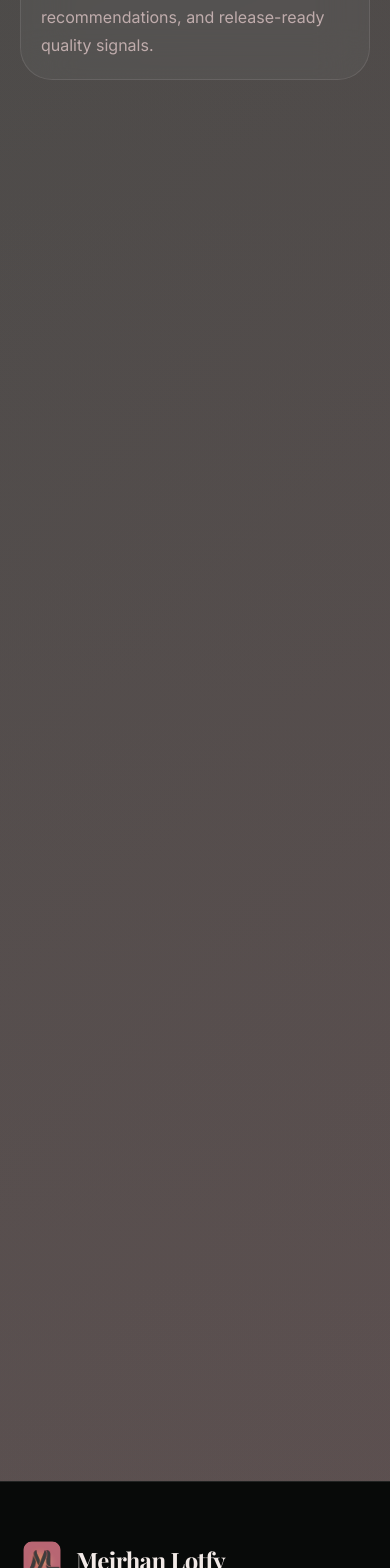
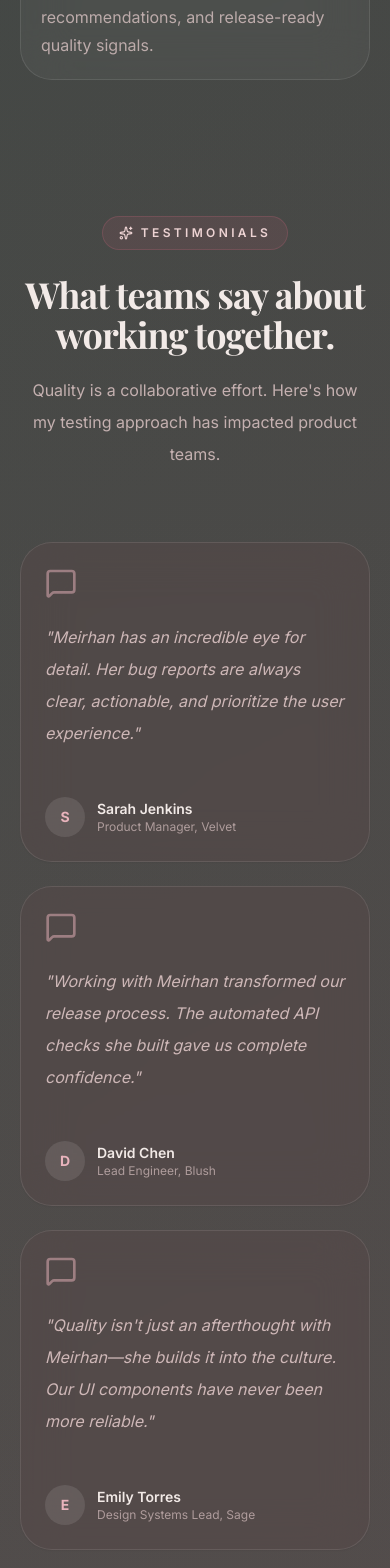
Before and after one commit to Moamen-R/meirhan-portfolio, a React (Vite) app: page / in a window 390 px wide. Shown: the part 8280-9848 px from the top of the page. Built offline with nearby package versions, Linux system fonts and the light colour scheme.

Commit message:
feat(ui): add testimonials section
Add a new testimonials section to the main landing page to showcase client feedback. This includes updating the navigation menu to include the Testimonials link and adding the corresponding section with testimonial cards.

```diff
--- a/src/App.tsx
+++ b/src/App.tsx
@@ -30,6 +30,7 @@ import {
   Wand2,
   Workflow,
   X,
+  MessageSquare,
 } from "lucide-react";
 
 import { Badge } from "@/components/ui/badge";
@@ -47,7 +48,7 @@ gsap.registerPlugin(ScrollTrigger);
 
 type IconType = ElementType;
 
-const navItems = ["About", "Skills", "Projects", "Process", "Contact"];
+const navItems = ["About", "Skills", "Projects", "Process", "Testimonials", "Contact"];
 
 const qualityStats = [
   { value: "98%", label: "Regression confidence" },
@@ -134,6 +135,27 @@ const processSteps = [
     title: "Report",
     text: "Share crisp evidence, practical recommendations, and release-ready quality signals.",
   },
+];
+
+const testimonials = [
+  {
+    quote: "Meirhan has an incredible eye for detail. Her bug reports are always clear, actionable, and prioritize the user experience.",
+    author: "Sarah Jenkins",
+    role: "Product Manager",
+    company: "Velvet",
+  },
+  {
+    quote: "Working with Meirhan transformed our release process. The automated API checks she built gave us complete confidence.",
+    author: "David Chen",
+    role: "Lead Engineer",
+    company: "Blush",
+  },
+  {
+    quote: "Quality isn't just an afterthought with Meirhan—she builds it into the culture. Our UI components have never been more reliable.",
+    author: "Emily Torres",
+    role: "Design Systems Lead",
+    company: "Sage",
+  }
 ];
 
 const toolStack = [
@@ -878,6 +900,47 @@ export default function App() {
           </div>
         </section>
 
+        <section id="testimonials" className="section-shell">
+          <SectionHeading
+            eyebrow="Testimonials"
+            title="What teams say about working together."
+            description="Quality is a collaborative effort. Here's how my testing approach has impacted product teams."
+          />
+
+          <div className="stagger-group grid gap-6 lg:grid-cols-3">
+            {testimonials.map((testimonial, i) => (
+              <Card
+                key={i}
+                className="stagger-item flex flex-col rounded-[2rem] bg-palette-cocoa/50 transition duration-300 hover:-translate-y-2 hover:shadow-glow"
+              >
+                <CardHeader>
+                  <div className="mb-4 text-blush-200">
+                    <MessageSquare className="h-8 w-8 opacity-50" />
+                  </div>
+                  <CardDescription className="text-base italic leading-8 text-palette-powder/80">
+                    "{testimonial.quote}"
+                  </CardDescription>
+                </CardHeader>
+                <CardContent className="mt-auto pt-6">
+                  <div className="flex items-center gap-3">
+                    <div className="flex h-10 w-10 items-center justify-center rounded-full bg-white/10 text-sm font-bold uppercase text-blush-200">
+                      {testimonial.author.charAt(0)}
+                    </div>
+                    <div>
+                      <div className="text-sm font-semibold text-palette-porcelain">
+                        {testimonial.author}
+                      </div>
+                      <div className="text-xs text-palette-powder/60">
+                        {testimonial.role}, {testimonial.company}
+                      </div>
+                    </div>
+                  </div>
+                </CardContent>
+              </Card>
+            ))}
+          </div>
+        </section>
+
         <section id="contact" className="section-shell pb-28">
           <div className="reveal relative overflow-hidden rounded-[2.5rem] border border-white/10 bg-palette-cocoa/55 p-8 shadow-glow backdrop-blur-2xl sm:p-12 lg:p-16">
             <div className="absolute -right-24 -top-24 h-72 w-72 rounded-full bg-palette-petal/20 blur-3xl" />
@@ -958,7 +1021,7 @@ export default function App() {
               Portfolio
             </h3>
             <ul className="space-y-3 text-sm font-semibold">
-              {["About", "Skills", "Projects", "Process"].map((item) => (
+              {["About", "Skills", "Projects", "Process", "Testimonials"].map((item) => (
                 <li key={item}>
                   <a
                     href={`#${item.toLowerCase()}`}
```
